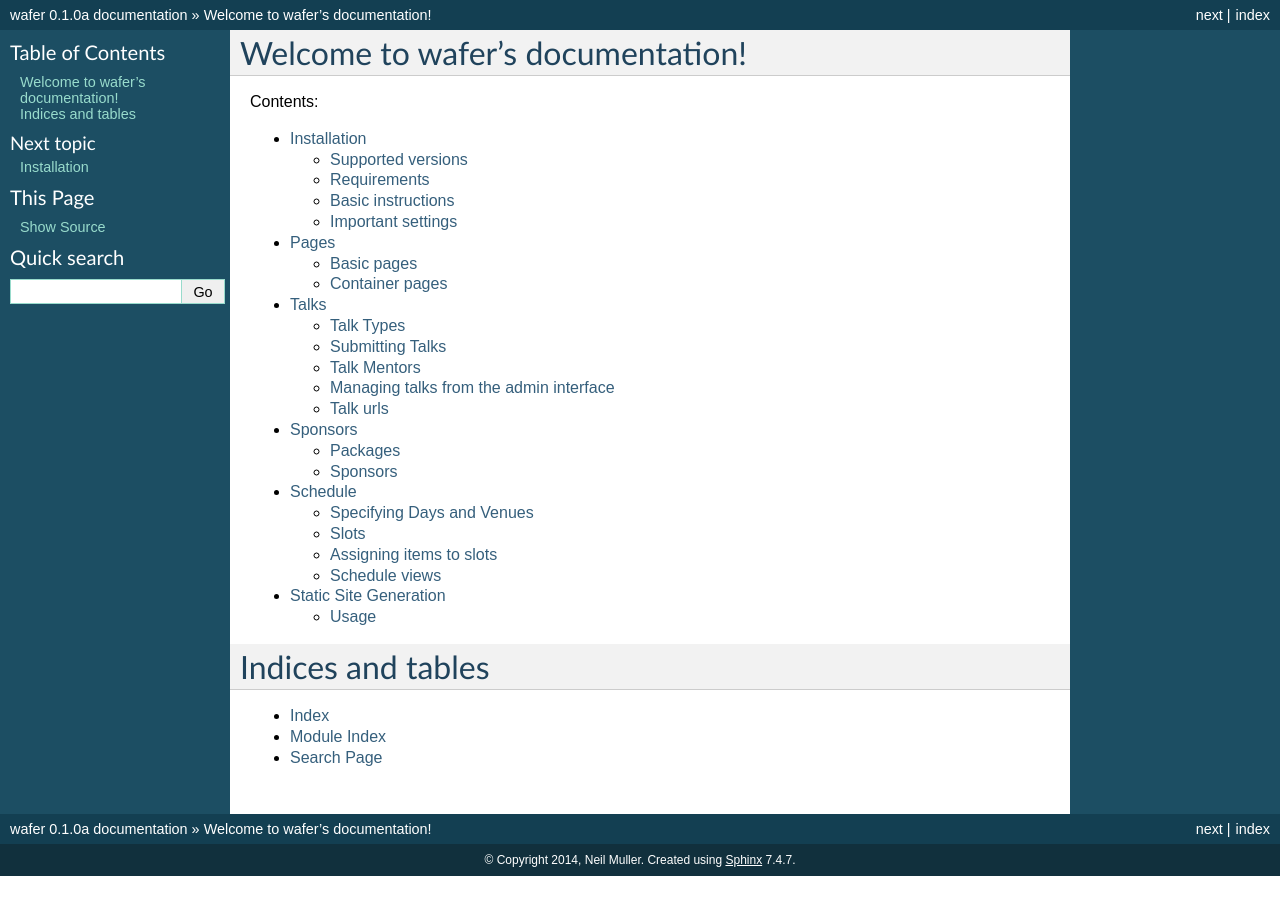
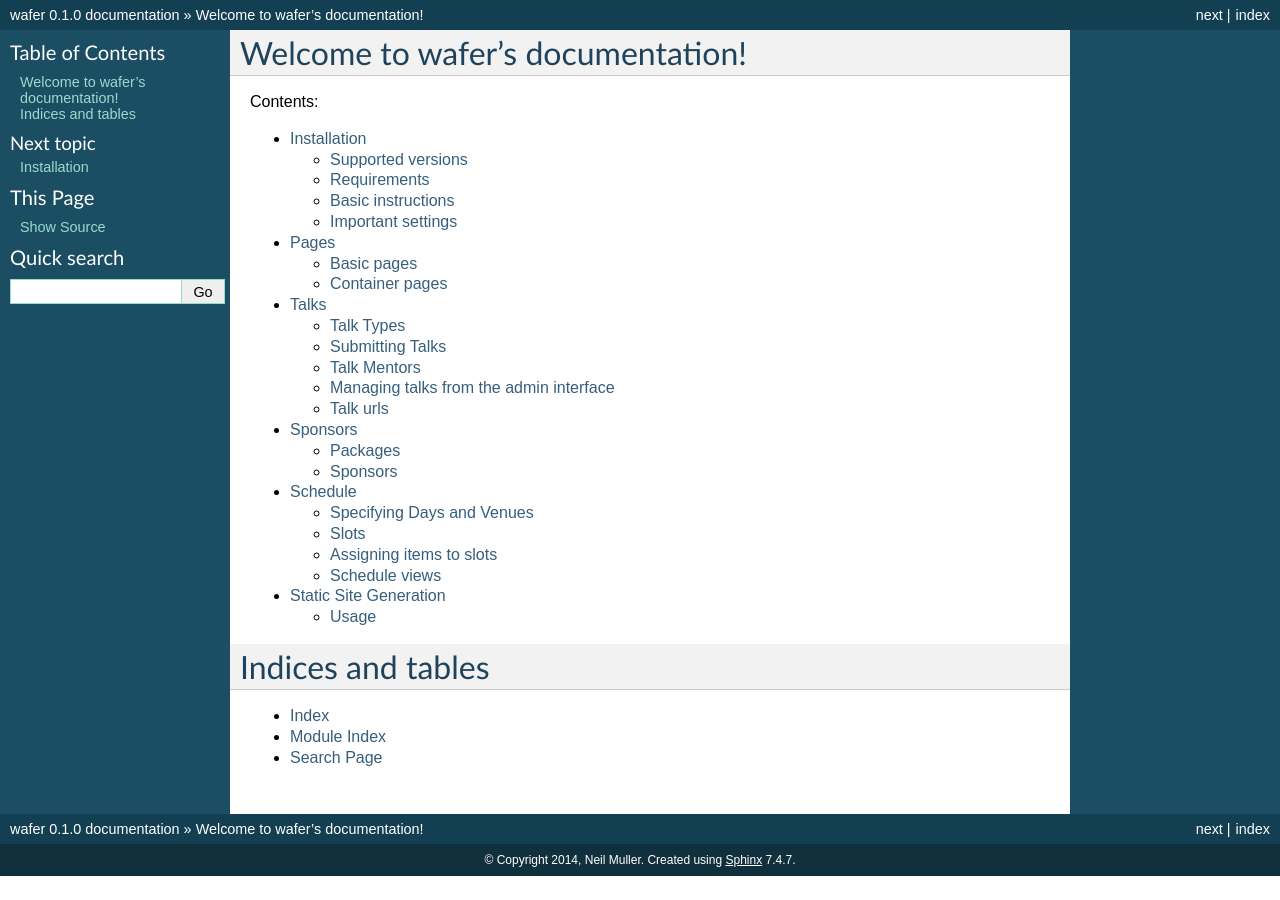
Before and after one commit to CTPUG/wafer, a Sphinx documentation site: the page built from docs/index.rst, in a window 1280 px wide. Built offline with Sphinx 7.4.7, drawn with Linux system fonts in a browser that asks for light colours.

Commit message:
Version 0.1.0.

```diff
--- a/docs/conf.py
+++ b/docs/conf.py
@@ -48,9 +48,9 @@ copyright = u'2014, Neil Muller'
 # built documents.
 #
 # The short X.Y version.
-version = '0.1.0a'
+version = '0.1'
 # The full version, including alpha/beta/rc tags.
-release = '0.1.0a'
+release = '0.1.0'
 
 # The language for content autogenerated by Sphinx. Refer to documentation
 # for a list of supported languages.
--- a/setup.py
+++ b/setup.py
@@ -2,7 +2,7 @@ from setuptools import setup, find_packages
 
 setup(
     name="wafer",
-    version="0.1.0a",
+    version="0.1.0",
     url='http://github.com/CTPUG/wafer',
     license='MIT',
     description="A wafer-thin Django library for running small conferences.",
--- a/wafer/__init__.py
+++ b/wafer/__init__.py
@@ -1,3 +1,3 @@
 """Wafer, a light-weight conference management library for Django."""
 
-__version__ = "0.1.0a"
+__version__ = "0.1.0"
```
